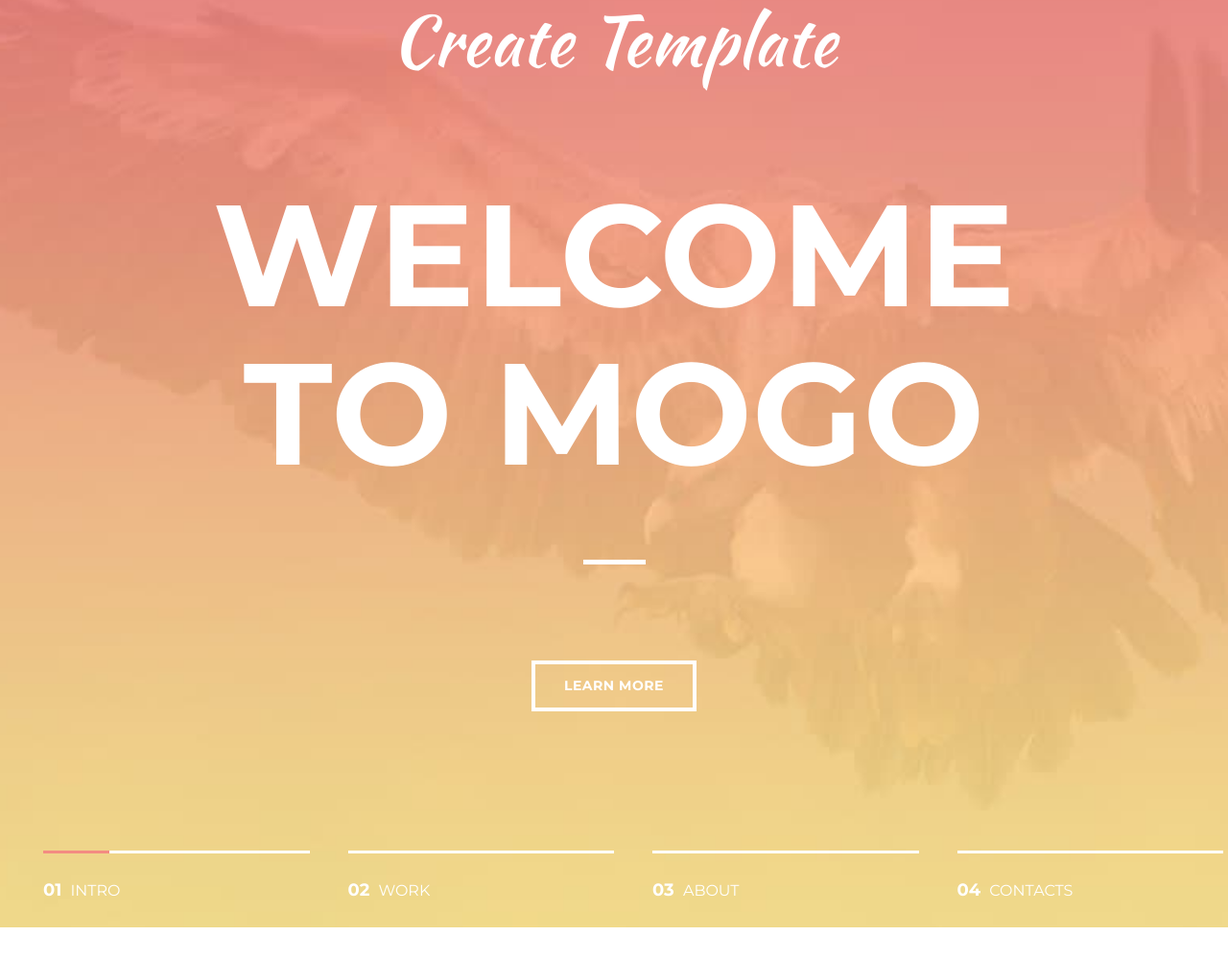
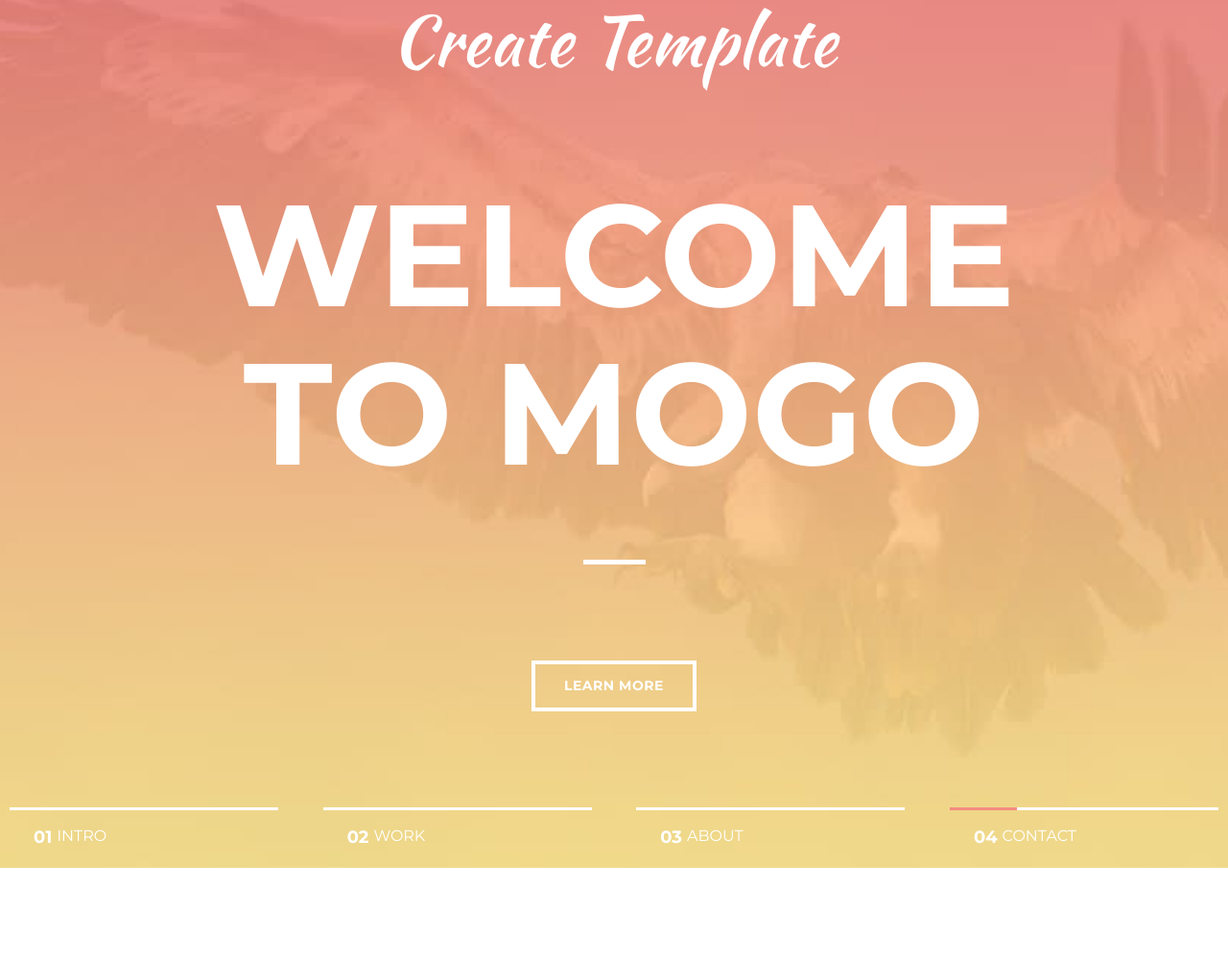
Before and after one commit to rustamidastan/mogo, a plain HTML site: page index.html in a window 1280 px wide. Shown: the part 132-1132 px from the top of the page at 96% size. Drawn offline with nearby package versions, Linux system fonts and the light colour scheme.

Commit message:
final commit

```diff
--- a/css/style.css
+++ b/css/style.css
@@ -170,8 +170,9 @@ body {
 
 
 /* START BANNER HERO SECTION  */
-.site-hero {
+.site-hero__item {
     padding-top: 135px;
+    padding-bottom: 130px;
     display: flex;
     flex-direction: column;
     justify-content: center;
@@ -256,6 +257,44 @@ body {
     background-color:#f48c82;
 }
 
+.site__hero .slick-dots {
+    position: relative;
+    top: -30px;
+    left: 0;
+    display: flex;
+    justify-content: space-between;
+    align-items: center;
+    color: var(--white);
+    font-size: 16px;
+    line-height: 1.5;
+    text-transform: uppercase;
+}
+.site__hero .slick-dots li {
+    padding-top: 15px;
+    padding-left: 25px;
+    padding-bottom: 15px;
+    display: flex;
+    width: 280px;
+    border-top: 3px solid var(--white);
+}
+.site__hero .slick-dots span {
+    font-size: 18px;
+    margin-right: 5px;
+    font-weight: 700;
+}
+.site__hero .slick-dots li.slick-active::before {
+    position: absolute;
+    top: -3px;
+    left: 0;
+    width: 25%;
+    height: 3px;
+    content: "";
+    background-color:#f48c82;
+}
+.site__hero .slick-dots li.slick-active {
+    opacity: 1;
+}
+
 /* START ABOUT SECTION  */
 .about {
     padding-top: 90px;
@@ -311,8 +350,8 @@ body {
     display: block;
 }
 .about__item:hover {
-    top: -10px;
-    left: -10px;
+    animation-name: hover;
+    animation-duration: 1s;
 }
 .about__item-hover {
     position: absolute;
@@ -334,6 +373,21 @@ body {
 }
 .about__item:hover .about__item-hover {
     display: flex;
+}
+
+@keyframes hover {
+    0% {
+        top: 0px;
+        left: 0px;
+    }
+    50% {
+        left: -10px;
+        top: -10px;
+    }
+    100% {
+        top: 0px;
+        left: 0px;
+    }
 }
 
 
--- a/index.html
+++ b/index.html
@@ -41,13 +41,30 @@
                 </div>
             </div>
         </header>
-        <div class="container">
-            <div class="site-hero">
-                <span class="site-hero__subtitle">Create Template</span>
-                <h1 class="site-hero__title">Welcome to Mogo</h1>
-                <a href="#" class="site-hero__btn">Learn more</a>
+        <div class="container site__hero">
+            <div class="site__hero-carousel">
+                <div class="site-hero__item ">
+                    <span class="site-hero__subtitle">Create Template</span>
+                    <h1 class="site-hero__title">Welcome to Mogo</h1>
+                    <a href="#" class="site-hero__btn">Learn more</a>
+                </div>
+                <div class="site-hero__item">
+                    <span class="site-hero__subtitle">Create Template</span>
+                    <h1 class="site-hero__title">Welcome to Mogo</h1>
+                    <a href="#" class="site-hero__btn">Learn more</a>
+                </div>
+                <div class="site-hero__item">
+                    <span class="site-hero__subtitle">Create Template</span>
+                    <h1 class="site-hero__title">Welcome to Mogo</h1>
+                    <a href="#" class="site-hero__btn">Learn more</a>
+                </div>
+                <div class="site-hero__item">
+                    <span class="site-hero__subtitle">Create Template</span>
+                    <h1 class="site-hero__title">Welcome to Mogo</h1>
+                    <a href="#" class="site-hero__btn">Learn more</a>
+                </div>
             </div>
-            <ul class="banner__bottom-list">
+            <!-- <ul class="banner__bottom-list">
                 <li class="banner__bottom-list-item">
                     <span class="bottom-list-item__number">01</span>
                     <span class="bottom-list-item__title">Intro</span>
@@ -64,7 +81,7 @@
                     <span class="bottom-list-item__number">04</span>
                     <span class="bottom-list-item__title">Contacts</span>
                 </li>
-            </ul>
+            </ul> -->
         </div>
     </section>
 
--- a/js/main.js
+++ b/js/main.js
@@ -22,3 +22,39 @@ for (let i = 0; i < 3; i++) {
         weDoTab[i].classList.toggle('we-do__tab-active');
     })
 }
+
+
+let searchBtn = document.querySelector('.site-header__search-btn');
+let inputSearch = document.querySelector('.serach-input');
+
+searchBtn.addEventListener('click', function () {
+    if (inputSearch.style.display == 'block')
+        inputSearch.style.display = 'none';
+    else inputSearch.style.display = 'block'
+})
+
+
+
+let dotsItem = document.querySelector('.slick-dots')
+
+$('.site__hero-carousel').slick({
+    dots: true,
+    customPaging: function (slider, i) {
+        if (i == 0) {
+            return '<span class="slider_num">01</span> intro';
+
+        } else if (i == 1) {
+            return '<span class="slider_num">02</span> work';
+        } else if (i == 2) {
+            return '<span class="slider_num">03</span> about';
+        } else if (i == 3) {
+            return '<span class="slider_num">04</span> contact';
+        }
+    },
+    infinite: true,
+    speed: 1000,
+    slidesToShow: 1,
+    autoplay: true,
+    autoplaySpeed: 1000,
+    arrows: false
+});
```
Also changed, not shown: css/responsive.css (line endings or trailing spaces).
